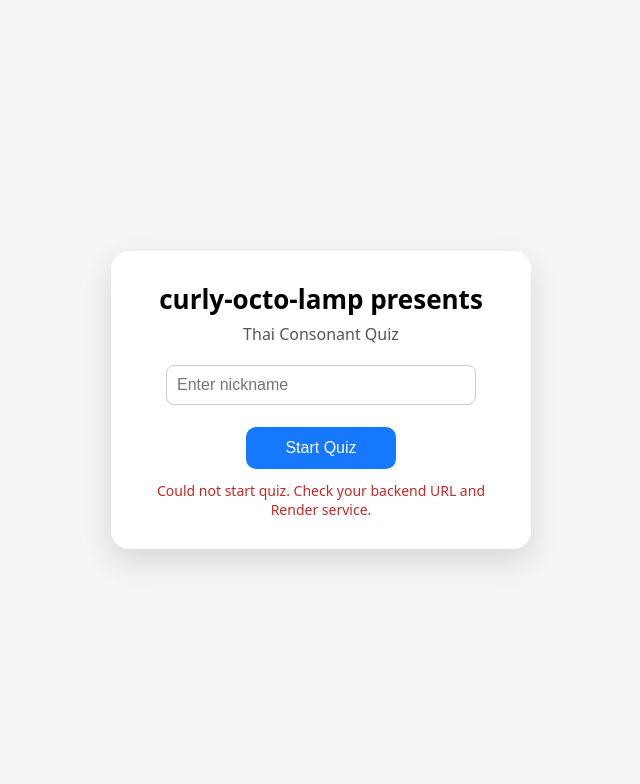
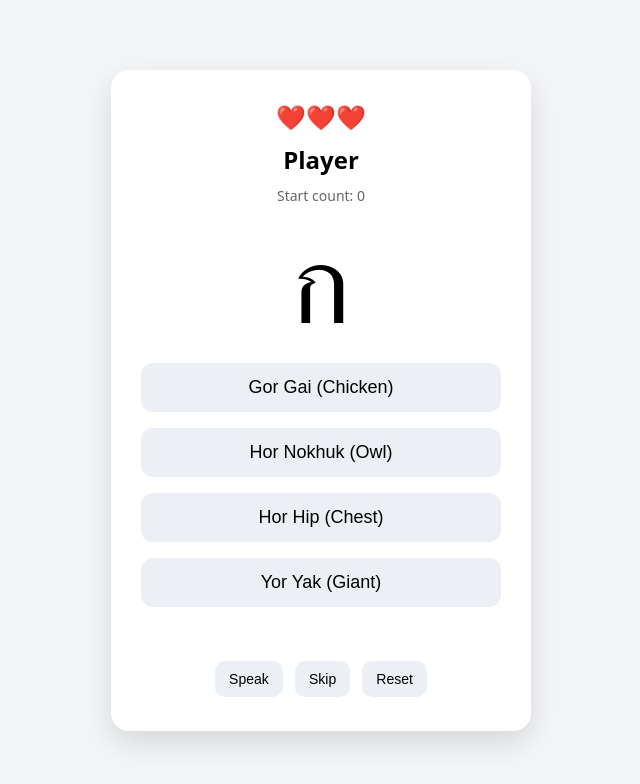
Before and after one commit to Nonnytkrs/curly-octo-lamp, a plain HTML site: page index.html in a window 1280 px wide. Both pictures are taken after a click on the button "Start Quiz". Shown: the whole page, without its empty margins (319-959 px from the left). Drawn offline with Linux system fonts and the light colour scheme; no server answers.

Commit message:
Enhance styles and update quiz start logic

```diff
--- a/index.html
+++ b/index.html
@@ -32,6 +32,7 @@
     h1{
       margin:0;
       font-size:26px;
+      font-weight:800;
     }
 
     h2{
@@ -43,25 +44,27 @@
       margin-top:6px;
       margin-bottom:20px;
       color:#555;
+      font-size:18px;
     }
 
     input{
-      padding:10px;
-      border-radius:8px;
+      padding:14px 16px;
+      border-radius:18px;
       border:1px solid #ccc;
       width:80%;
-      font-size:16px;
+      font-size:18px;
+      outline:none;
     }
 
     .startBtn{
       background:#1677ff;
       color:white;
-      padding:12px;
+      padding:14px 20px;
       border:none;
-      border-radius:10px;
+      border-radius:18px;
       cursor:pointer;
-      width:150px;
-      font-size:16px;
+      width:180px;
+      font-size:18px;
     }
 
     .startBtn:hover{
@@ -128,12 +131,12 @@
     .meta{
       color:#666;
       font-size:14px;
-      margin-top:6px;
-      margin-bottom:4px;
+      margin-top:4px;
+      margin-bottom:8px;
     }
 
-    .error{
-      color:#c62828;
+    .notice{
+      color:#b26a00;
       margin-top:12px;
       min-height:20px;
       font-size:14px;
@@ -143,20 +146,18 @@
 
 <body>
 
-  <!-- START PAGE -->
   <div class="card" id="startPage">
     <h1>curly-octo-lamp presents</h1>
     <div class="subtitle">Thai Consonant Quiz</div>
 
     <input id="nickname" placeholder="Enter nickname" maxlength="40" />
-    <br /><br />
+    <br><br>
 
     <button class="startBtn" onclick="startQuiz()">Start Quiz</button>
 
-    <div class="error" id="startError"></div>
+    <div class="notice" id="startNotice"></div>
   </div>
 
-  <!-- QUIZ PAGE -->
   <div class="card hidden" id="quizPage">
     <div class="hearts" id="hearts">❤️❤️❤️</div>
 
@@ -176,7 +177,6 @@
     </div>
   </div>
 
-  <!-- GAME OVER -->
   <div class="card hidden" id="gameOver">
     <h1>💀 Game Over</h1>
     <p id="scoreText"></p>
@@ -184,7 +184,7 @@
   </div>
 
   <script>
-    // Replace this with your real curly-octo-lamp backend URL from Render
+    // Replace this with your actual curly-octo-lamp backend URL
     const BACKEND_URL = "https://your-curly-octo-lamp-backend.onrender.com";
 
     const consonants = [
@@ -222,11 +222,14 @@
     let startCount = 0;
 
     async function startQuiz(){
-      const errorEl = document.getElementById("startError");
-      errorEl.innerText = "";
+      const noticeEl = document.getElementById("startNotice");
+      noticeEl.innerText = "";
 
       const nicknameInput = document.getElementById("nickname").value.trim();
       const nickname = nicknameInput || "Player";
+
+      player = nickname;
+      startCount = 0;
 
       try{
         const response = await fetch(`${BACKEND_URL}/api/start-quiz`, {
@@ -234,43 +237,33 @@
           headers: {
             "Content-Type": "application/json"
           },
-          body: JSON.stringify({
-            nickname: nickname
-          })
+          body: JSON.stringify({ nickname })
         });
 
-        if(!response.ok){
-          let message = "Failed to start quiz";
-          try{
-            const errData = await response.json();
-            if(errData.detail){
-              message = errData.detail;
+        if(response.ok){
+          const data = await response.json();
+          player = data.nickname;
+          startCount = data.start_count;
+        }else{
+          noticeEl.innerText = "Backend not available right now. Starting quiz without saved counter.";
         }
-          }catch(e){}
-          throw new Error(message);
+      }catch(error){
+        console.error("Backend connection failed:", error);
+        noticeEl.innerText = "Backend not available right now. Starting quiz without saved counter.";
       }
 
-        const data = await response.json();
-
-        player = data.nickname;
-        startCount = data.start_count;
+      document.getElementById("player").innerText = player;
+      document.getElementById("counterText").innerText = `Start count: ${startCount}`;
 
       lives = 3;
       score = 0;
       updateHearts();
-
-        document.getElementById("player").innerText = `${player}`;
-        document.getElementById("counterText").innerText = `Start count: ${startCount}`;
 
       document.getElementById("startPage").classList.add("hidden");
       document.getElementById("gameOver").classList.add("hidden");
       document.getElementById("quizPage").classList.remove("hidden");
 
       newQuestion();
-      }catch(error){
-        console.error("Start quiz error:", error);
-        errorEl.innerText = "Could not start quiz. Check your backend URL and Render service.";
-      }
     }
 
     function newQuestion(){
@@ -362,10 +355,14 @@
     }
 
     function restart(){
+      lives = 3;
+      score = 0;
+      updateHearts();
+
       document.getElementById("gameOver").classList.add("hidden");
       document.getElementById("startPage").classList.remove("hidden");
       document.getElementById("nickname").value = player === "Player" ? "" : player;
-      document.getElementById("startError").innerText = "";
+      document.getElementById("startNotice").innerText = "";
     }
   </script>
 </body>
```
Lines whose indentation alone changed are shown as unchanged.
